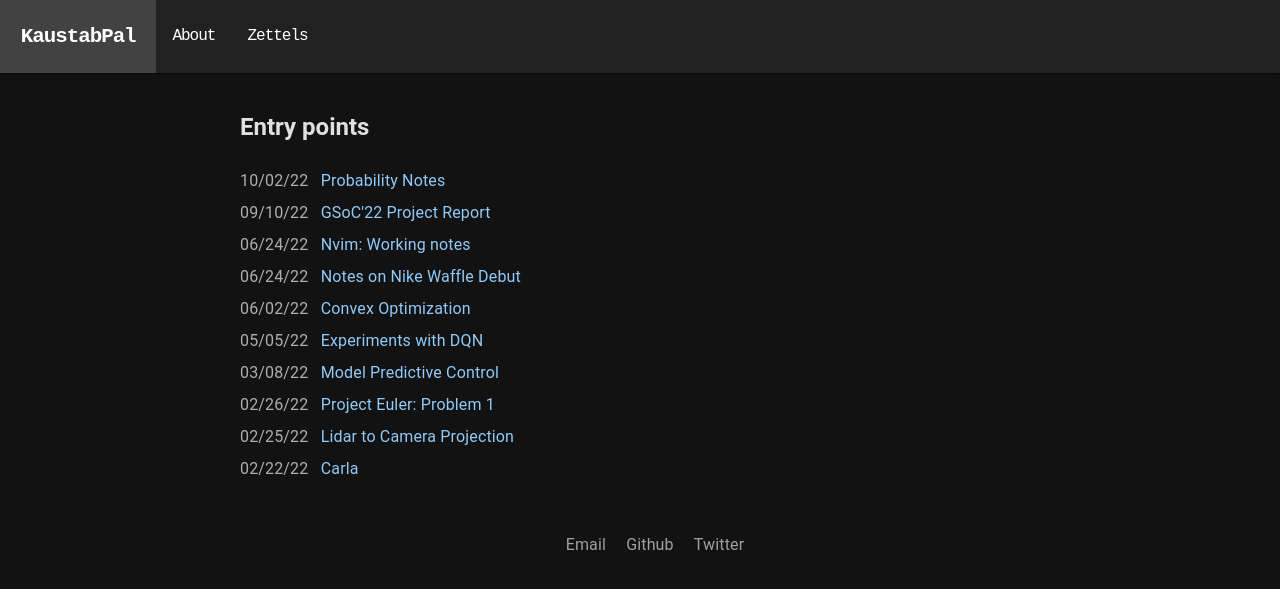
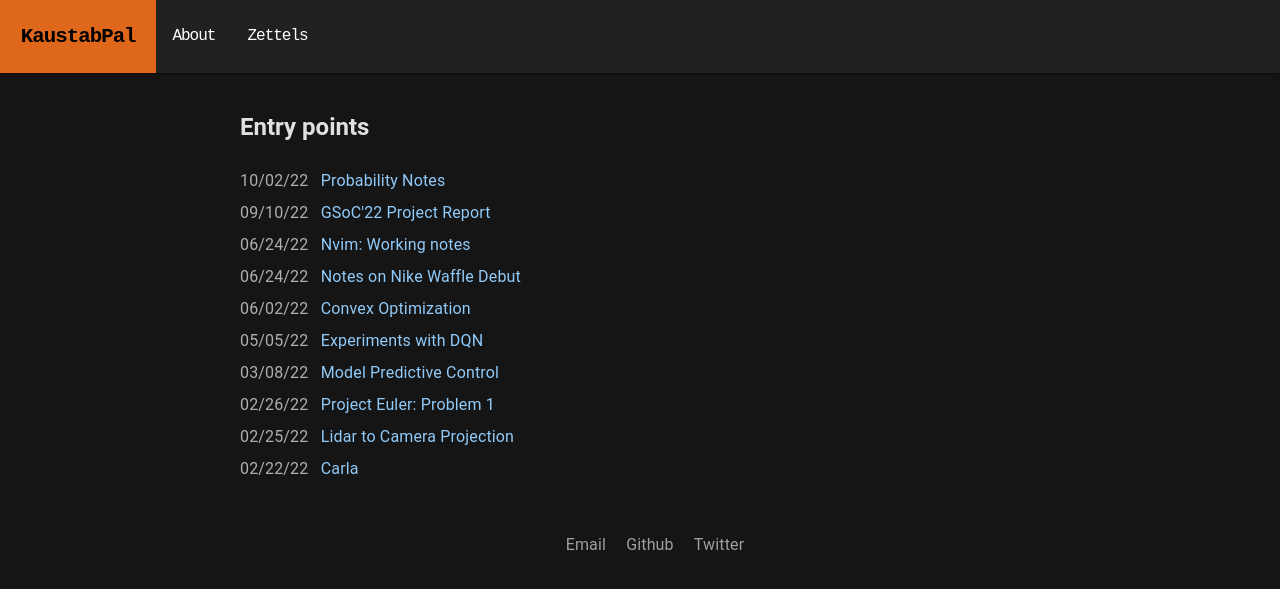
Before and after one commit to kaustabpal/kaustabpal.github.io, a Jekyll site: the page built from index.md, in a window 1280 px wide. Shown: the top 589 px of the page. Built offline with Jekyll 4.4.1, drawn with Linux system fonts in a browser that asks for light colours.

Commit message:
Added accent color

```diff
--- a/_includes/head.html
+++ b/_includes/head.html
@@ -21,5 +21,11 @@ rel="stylesheet">
 <link rel="preconnect" href="https://fonts.googleapis.com">
 <link rel="preconnect" href="https://fonts.gstatic.com" crossorigin>
 <link href="https://fonts.googleapis.com/css2?family=Roboto+Mono:ital,wght@0,400;0,500;0,600;0,700;1,400;1,500;1,600;1,700&display=swap" rel="stylesheet">
+<link rel="preconnect" href="https://fonts.googleapis.com">
+<link rel="preconnect" href="https://fonts.gstatic.com" crossorigin>
+<link href="https://fonts.googleapis.com/css2?family=Share+Tech+Mono&display=swap" rel="stylesheet">
+<link rel="preconnect" href="https://fonts.googleapis.com">
+<link rel="preconnect" href="https://fonts.gstatic.com" crossorigin>
+<link href="https://fonts.googleapis.com/css2?family=Anonymous+Pro:ital,wght@0,400;0,700;1,400;1,700&display=swap" rel="stylesheet">
 {%- seo -%}
 </head>
--- a/_includes/header.html
+++ b/_includes/header.html
@@ -4,12 +4,12 @@
         {%- assign page_paths = site.header_pages | default: default_paths -%}
         <ul>
             <li>
-                <a class="site-title" href="/">KaustabPal</a>
+                <a id="site-title" href="/">KaustabPal</a>
             </li>
             {%- for path in page_paths -%}
             {%- assign my_page = site.pages | where: "path", path | first -%}
                 {%- if my_page.title -%}
-                    <li><a class="nav-item" href="{{ my_page.url | relative_url }}">{{ my_page.title | escape }}</a></li>
+                    <li><a id="nav-item" href="{{ my_page.url | relative_url }}">{{ my_page.title | escape }}</a></li>
                 {%- endif -%}
             {%- endfor -%}
         </ul>
--- a/_sass/style.scss
+++ b/_sass/style.scss
@@ -58,17 +58,29 @@ $post-toc-content: 15px !default;
   clear: both;
 }
 
-.site-title {
+#site-title {
   font-size: 1.3rem;
   font-weight: bold;
   letter-spacing: -1px;
-  font-family: 'Roboto Mono', monospace;
+  font-family: 'Share Tech Mono', monospace;
+  background-color: #df671b;
+  color: #000;
 }
 
-.nav-item {
+#site-title ul li a {
+    color: #000; /* 100% white */
+    display: flex;
+    text-decoration: none;
+    padding: 1em;
+    align-items: center;
+}
+
+#nav-item {
   letter-spacing: -1px;
-  font-family: 'Roboto Mono', monospace;
+  font-family: 'Anonymous Pro', monospace;
+  color: #fff;
 }
+
 body {
     display: flex;
     flex-direction: column;
@@ -77,7 +89,7 @@ body {
     font-family: Roboto, sans-serif;
     line-height: 1.5;
     letter-spacing: 0.009375rem;
-    background-color: #121212; /* grey50 */
+    background-color: #151515; /* grey50 */
     color: rgba(255, 255, 255, 0.87); /* 87% white */
     margin: 0;
     padding: 0;
@@ -181,16 +193,12 @@ code {
 }
 
 #site-menu ul li a {
-    color: #fff; /* 100% white */
     display: flex;
     text-decoration: none;
     padding: 1em;
     align-items: center;
 }
 
-#site-menu ul li a:visited {
-    color: #fff; /* 100% white */
-}
 
 #site-menu ul li[aria-current] a {
     color: #64b5f6; /* blue300 */
@@ -308,7 +316,7 @@ color: #888;
   padding: 10px 20px;
   position: relative;
   background-color: #212121;
-  border-left-color: #FF4F00;
+  border-left-color: #df671b;
   border-left-style: solid;
   border-left-width: 3px;
   color: $text-color;
```
